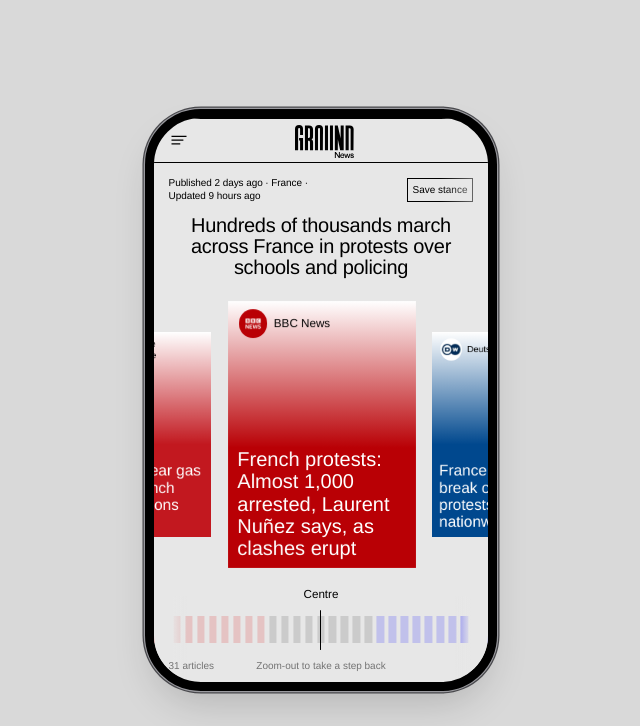
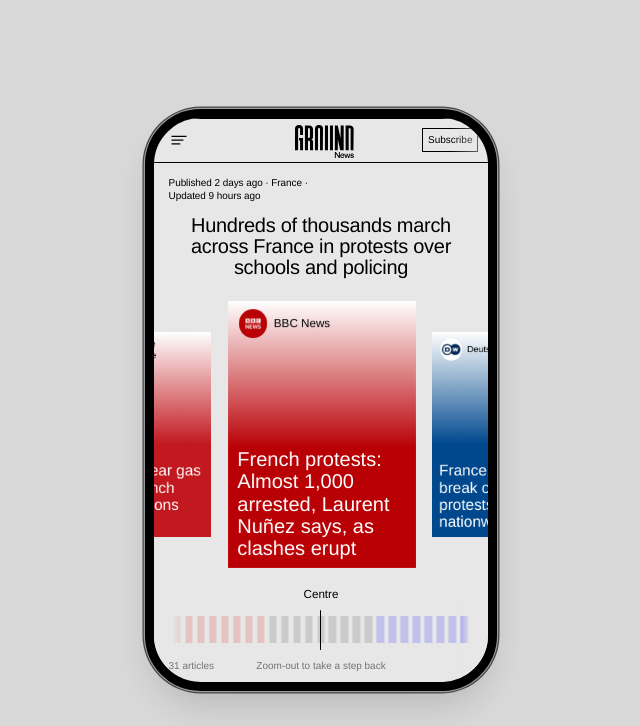
Before and after one commit to JasminJacobs/26_ParcStudio, a website built with Vite: page index.html in a window 1280 px wide. Shown: the whole page, without its empty margins (319-959 px from the left). Built offline with nearby package versions, Linux system fonts and the light colour scheme; files whose address does not match are found by name.

Commit message:
CTA updates

```diff
--- a/index.html
+++ b/index.html
@@ -93,7 +93,7 @@
           </section>
 
           <div class="cta-container">
-            <div class="cta">Save stance</div>
+            <div class="cta">Subscribe</div>
           </div>
 
           <!-- 2d. BIAS COMPARISON — line on top, heading, three buttons (sticky under the title),
--- a/src/styles/main.css
+++ b/src/styles/main.css
@@ -688,11 +688,15 @@ img {
   bottom: -36px;
   transition: --bar-height 300ms var(--ease), bottom 300ms var(--ease);
 }
+
+.cta.iframeopen {
+  opacity: 0;
+}
 /* CTA */
 
 .cta-container {
   position: absolute;
-  top: 54px;
+  top: 0px;
   right: 0;
   width: fit-content;
   height: fit-content;
@@ -701,7 +705,7 @@ img {
   align-items: center;
   justify-content: center;
 
-  padding: 18px;
+  padding: 12px;
 
   z-index: 9;
 }
@@ -745,6 +749,7 @@ img {
   background-clip: text;
   -webkit-text-fill-color: transparent;
   animation: cta-shine var(--cta-shine-every) linear infinite;
+  transition: opacity 300ms var(--ease);
 }
 
 /* Same gradient as the text, masked down to the 1px border so the ray
```
